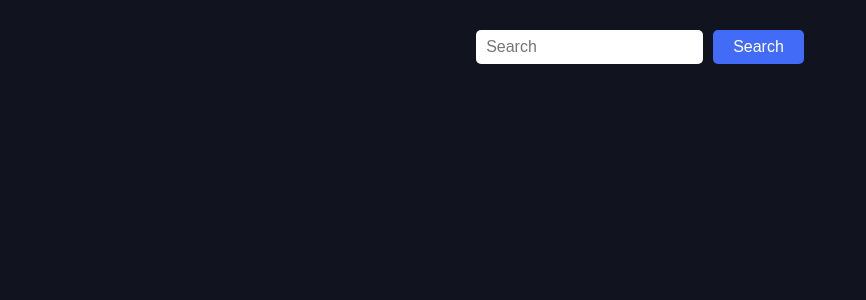
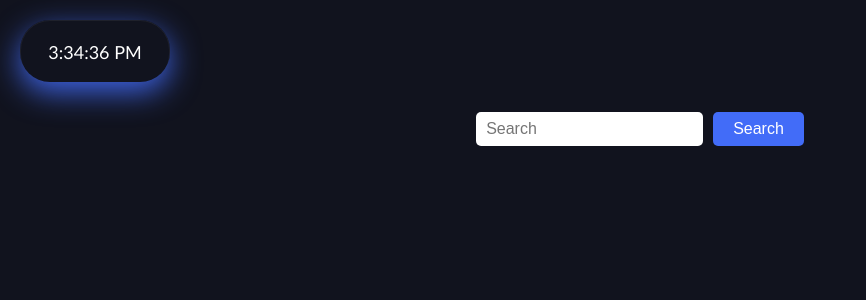
Before and after one commit to nagaraj6618/weather-app-react, a React (Create React App) app: page / in a window 1280 px wide. Shown: the top 300 px of the page, without its empty margins (0-866 px from the left). Built offline with nearby package versions, Linux system fonts and the light colour scheme.

Commit message:
Digital timer added

```diff
--- a/src/components/WeatherApiComponent/WeatherApiComponent.jsx
+++ b/src/components/WeatherApiComponent/WeatherApiComponent.jsx
@@ -8,16 +8,25 @@ function WeatherApiComponent() {
   const [data,setData] = useState([])
   const [dataCheck,setDataCheck] = useState(null)
   const [searchQuery,setSearchQuery] = useState("")
-
-
   const [main,setMain] = useState([])
   const [wind,setWind] = useState([])
+  const [time,setTime] = useState("")
+  const [date,setDate] = useState("")
+  setInterval(() => {
+    const now = new Date()
+    const currentDate = now.toDateString();
+    setTime( now.toLocaleTimeString());
 
+    if(date !==currentDate){
+      setDate(currentDate)
+    }
 
+  }, 1000);
+  setInterval(()=> {
+
+  })
   const inputHandler = (event) => {
     setSearchQuery(event.target.value);
-
-
   }
   const searchHandler = async() => {
     try{
@@ -34,6 +43,10 @@ function WeatherApiComponent() {
   }
   return (
     <div>
+      <div className='Timer-card'>
+        <div className='Timer'>{time}</div>
+        <div className='Date'>{date}</div>
+      </div>
       <div className='header'>
 
         <div className='search-bar'>
@@ -63,7 +76,7 @@ function WeatherApiComponent() {
         </div>
         </div>
 
-
+      <div className='card-head'>
       {dataCheck && (
 
         <div className='container'>
@@ -80,7 +93,9 @@ function WeatherApiComponent() {
           </div>
         </div>
 
+
       )}
+      </div>
     </div>
   )
 }
--- a/src/components/WeatherApiComponent/WeatherComponent.css
+++ b/src/components/WeatherApiComponent/WeatherComponent.css
@@ -8,11 +8,41 @@ color: white;
   align-items: center;
   flex-direction: column;
 }
+.Timer-card{
+  font-size: medium;
+  margin-top: 20px;
+  margin-left: 20px;
+  max-width: 150px;
+  border-radius: 30px;
+  box-shadow: 0 10px 30px rgba(66,108,248,0.9);
+  text-align: center;
+  border: none;
+  height: 62px;
+  overflow: hidden;
+  font-family: 'Gill Sans', 'Gill Sans MT', Calibri, 'Trebuchet MS', sans-serif;
+  transition: 0.5s;
+}
+.Timer{
+
+  border-radius: 30px;
+  padding:20px;
+  font-size: large;
+
+  border: 1.5px solid rgba(255,255,255,0.06);
+  box-shadow: 0 25px 30px rgba(0,0,0,0.7);
+  font-family: 'Gill Sans', 'Gill Sans MT', Calibri, 'Trebuchet MS', sans-serif;
+}
+.Timer-card:hover{
+  height: 100px;
+  background-color: rgb(235, 52, 97);
+  box-shadow: 0 10px 30px rgba(235, 52, 97,0.7);
+}
 .search-bar{
   display: flex;
   align-items: flex-start;
   flex-wrap: wrap;
   justify-content: center;
+
 }
 
 .search{
@@ -41,7 +71,7 @@ color: white;
 
 .search-container{
   margin-top: 10px;
-  flex-basis: 280px;
+  flex-basis: 400px;
   background-color: antiquewhite;
   max-height: 170px;
   overflow-y: scroll;
@@ -71,6 +101,9 @@ color: white;
 .search-container div:hover{
   background-color: #426cf8;
   opacity: 1;
+}
+.card-head{
+    margin-top: 100px;
 }
 
 .container{
```
Lines whose indentation alone changed are shown as unchanged.
